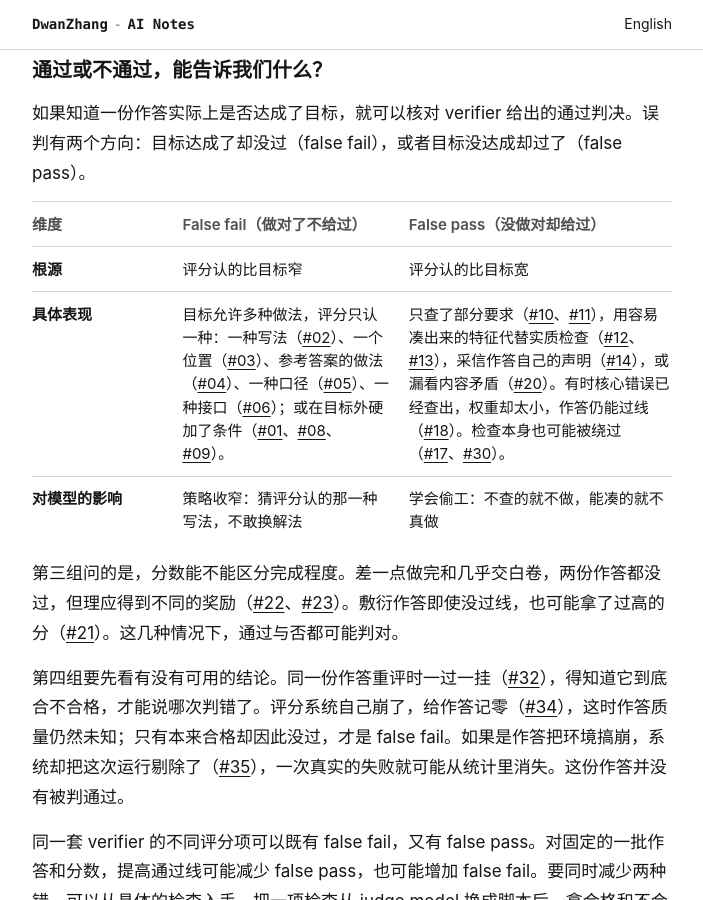
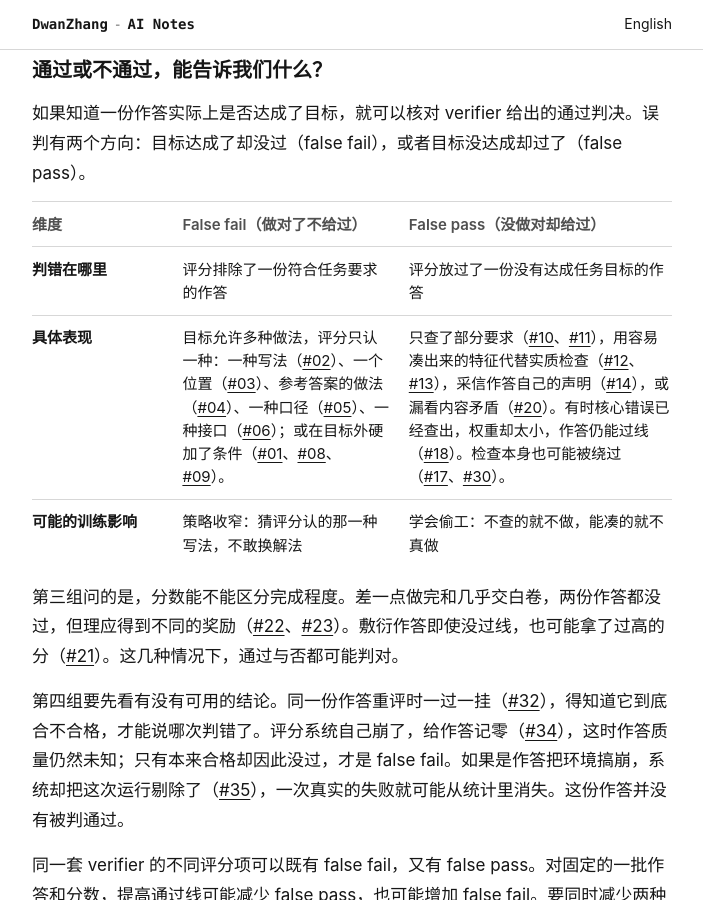
Before and after one commit to DwanZhang-AI/dwanzhang-ai.github.io, a Jekyll site: the page built from zh/40-ways-to-build-a-bad-verifier.html, in a window 1280 px wide and 900 px high, scrolled down 5786 px. Shown: the whole window, without its empty margins (288-991 px from the left). Built offline with Jekyll 4.4.1, drawn with Linux system fonts in a browser that asks for light colours.

Commit message:
Align bilingual definitions of incorrect pass and fail verdicts

```diff
--- a/_data/verifier.json
+++ b/_data/verifier.json
@@ -371,7 +371,7 @@
     ],
     "comparison": [
       [
-        "Root cause",
+        "What went wrong",
         "The verifier rejects a result the goal permits",
         "The verifier accepts a result that falls short of the goal"
       ],
@@ -790,9 +790,9 @@
     ],
     "comparison": [
       [
-        "根源",
-        "评分认的比目标窄",
-        "评分认的比目标宽"
+        "判错在哪里",
+        "评分排除了一份符合任务要求的作答",
+        "评分放过了一份没有达成任务目标的作答"
       ],
       [
         "具体表现",
@@ -800,7 +800,7 @@
         "只查了部分要求（[#10](#v10)、[#11](#v11)），用容易凑出来的特征代替实质检查（[#12](#v12)、[#13](#v13)），采信作答自己的声明（[#14](#v14)），或漏看内容矛盾（[#20](#v20)）。有时核心错误已经查出，权重却太小，作答仍能过线（[#18](#v18)）。检查本身也可能被绕过（[#17](#v17)、[#30](#v30)）。"
       ],
       [
-        "对模型的影响",
+        "可能的训练影响",
         "策略收窄：猜评分认的那一种写法，不敢换解法",
         "学会偷工：不查的就不做，能凑的就不真做"
       ]
```
